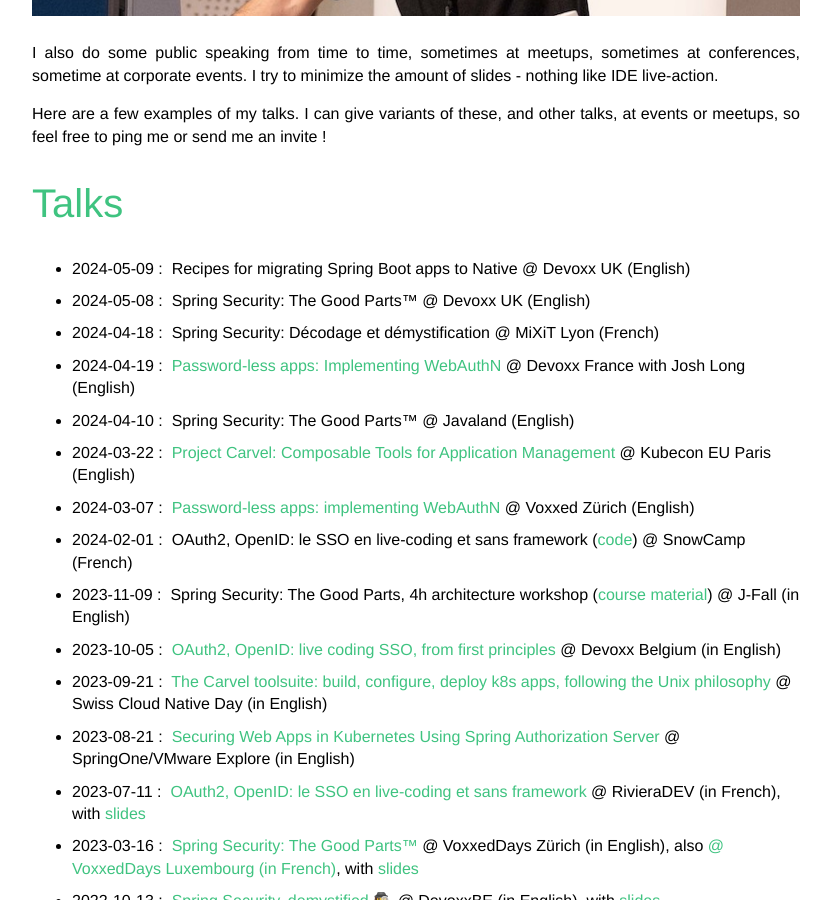
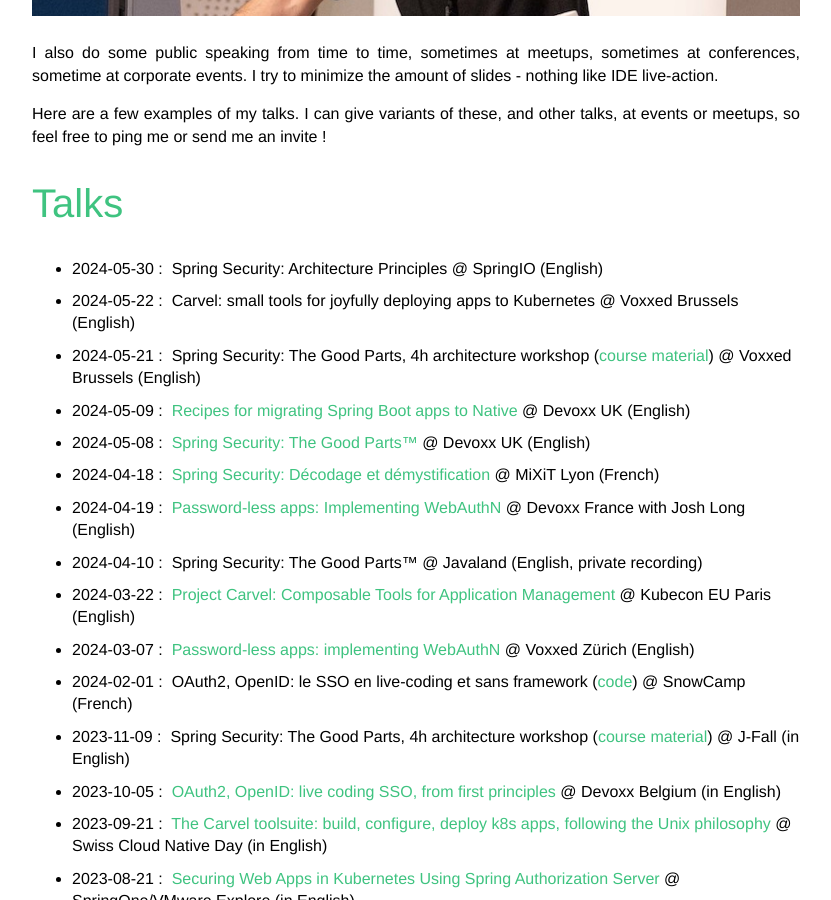
Before and after one commit to Kehrlann/kehrlann.github.io, a Jekyll site: the page built from talks.md, in a window 1280 px wide and 900 px high, scrolled down 564 px. Shown: the whole window, without its empty margins (224-1055 px from the left). Built offline with Jekyll 4.4.1, drawn with Linux system fonts in a browser that asks for light colours.

Commit message:
talks: add videos for Devoxx UK, add Voxxed Brussels, add SpringIO

```diff
--- a/talks.md
+++ b/talks.md
@@ -23,18 +23,33 @@
 
 <ul class="no-justify roomy-list">
     <li>
+        <span>2024-05-30 :&nbsp;</span>
+        Spring Security: Architecture Principles
+        <span>@ SpringIO (English)</span>
+    </li>
+    <li>
+        <span>2024-05-22 :&nbsp;</span>
+        Carvel: small tools for joyfully deploying apps to Kubernetes
+        <span>@ Voxxed Brussels (English)</span>
+    </li>
+    <li>
+        <span>2024-05-21 :&nbsp;</span>
+        Spring Security: The Good Parts, 4h architecture workshop (<a href="https://github.com/Kehrlann/spring-security-architecture-workshop/" target="_blank" rel="noopener">course material</a>)
+        <span>@ Voxxed Brussels (English)</span>
+    </li>
+    <li>
         <span>2024-05-09 :&nbsp;</span>
-        Recipes for migrating Spring Boot apps to Native
+        <a href="https://www.youtube.com/watch?v=SXYU-WMjzBE" target="_blank" rel="noopener">Recipes for migrating Spring Boot apps to Native</a>
         <span>@ Devoxx UK (English)</span>
     </li>
     <li>
         <span>2024-05-08 :&nbsp;</span>
-        Spring Security: The Good Parts™
+        <a href="https://www.youtube.com/watch?v=kwxRe-4dnVU" target="_blank" rel="noopener">Spring Security: The Good Parts™</a>
         <span>@ Devoxx UK (English)</span>
     </li>
     <li>
         <span>2024-04-18 :&nbsp;</span>
-        Spring Security: Décodage et démystification
+        <a href="https://www.youtube.com/watch?v=U1jnaUvX9kA" target="_blank" rel="noopener">Spring Security: Décodage et démystification</a>
         <span>@ MiXiT Lyon (French)</span>
     </li>
     <li>
@@ -45,7 +60,7 @@
     <li>
         <span>2024-04-10 :&nbsp;</span>
         Spring Security: The Good Parts™
-        <span>@ Javaland (English)</span>
+        <span>@ Javaland (English, private recording)</span>
     </li>
     <li>
         <span>2024-03-22 :&nbsp;</span>
```
